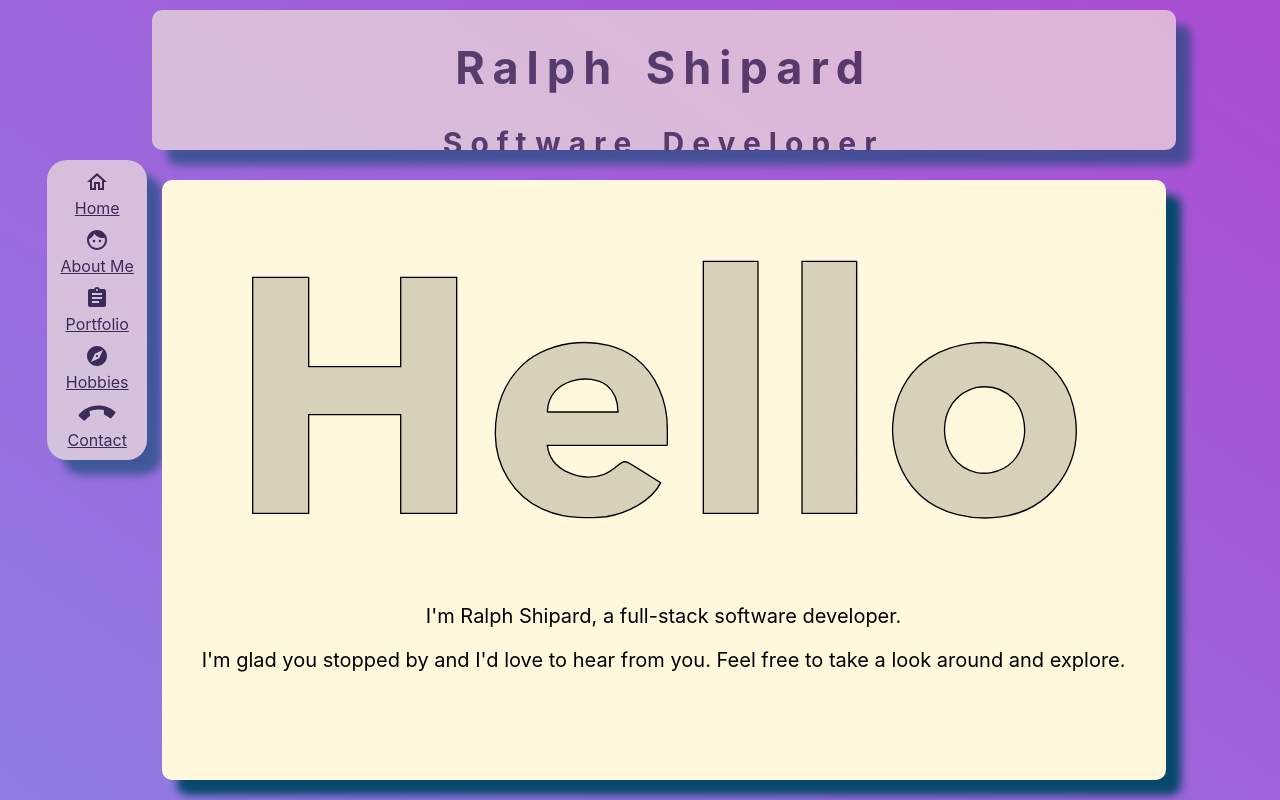
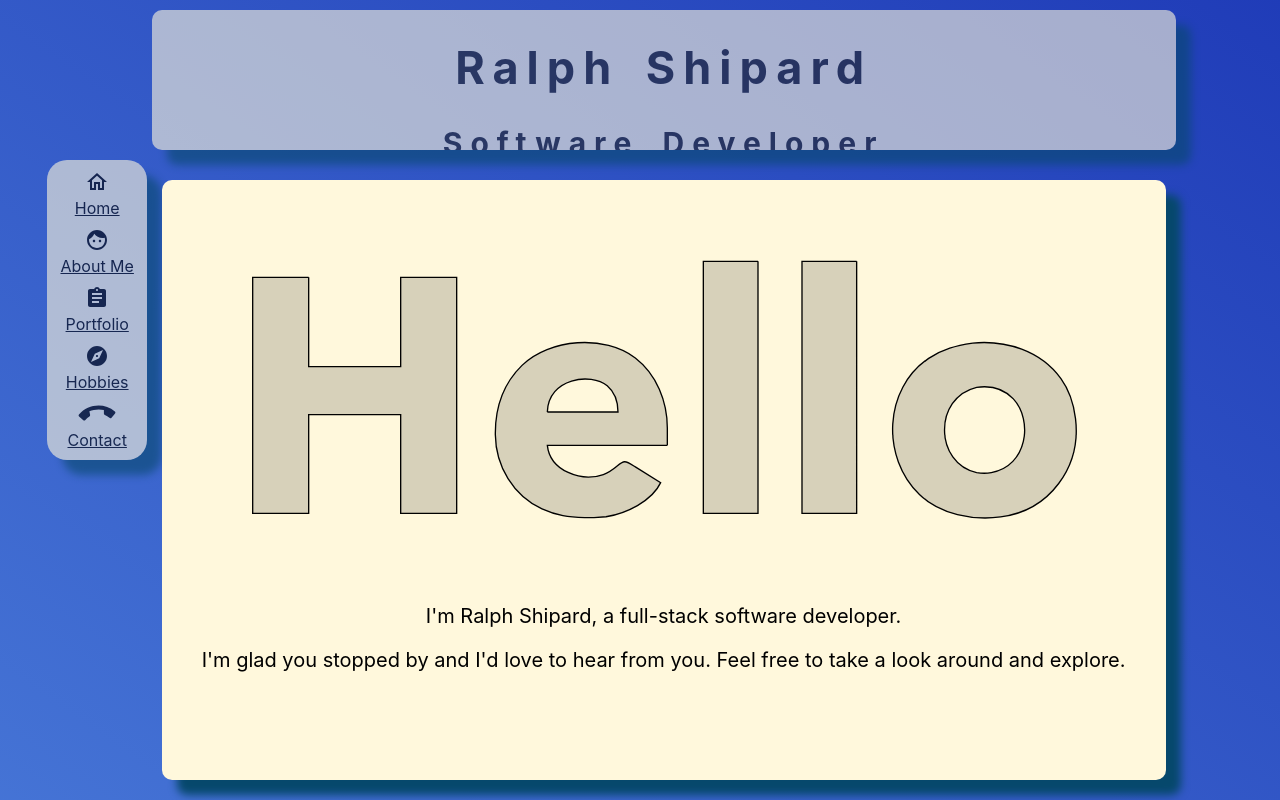
Before and after one commit to rshipard/rshipard.github.io, a React (Create React App) app: page / in a window 1280 px wide. Built offline with nearby package versions, Linux system fonts and the light colour scheme.

Commit message:
adjusted background colours

```diff
--- a/src/Views/Final/FinalPage.css
+++ b/src/Views/Final/FinalPage.css
@@ -19,7 +19,7 @@
 }
 
 .FinalPage {
-  background: linear-gradient(35deg, #0349aa, #70b4f7, #c224c3);
+  background: linear-gradient(35deg, #005ad7, #70b4f7, #010ea0);
   background-size: 600% 600%;
   animation: AnimationName 15s ease infinite;
 }
```
